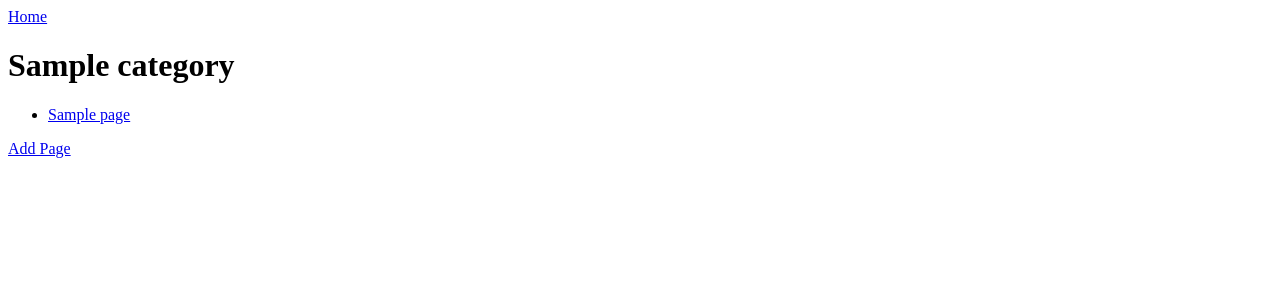
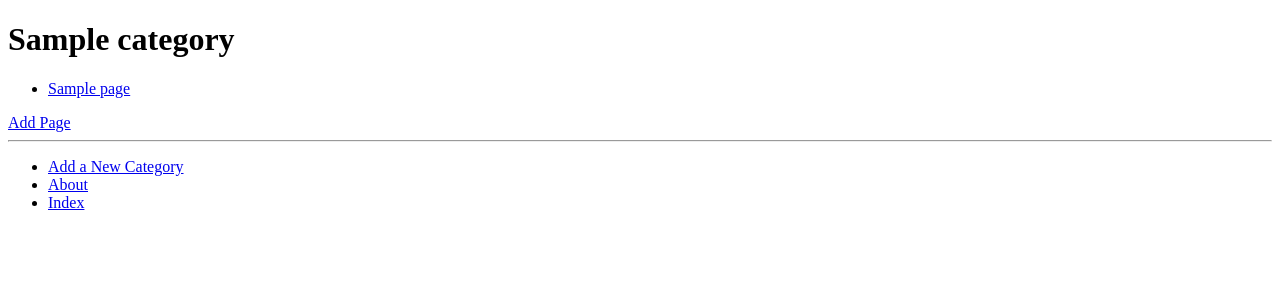
Before and after one commit to robertbrj/tango_with_django_project, a Django app: a page that uses templates/rango/category.html in a window 1280 px wide. Shown: the top 300 px of the page. Run offline with Django 3.2, Linux system fonts and the light colour scheme; tables that the repository leaves empty hold one stand-in row (values such as "Sample post").

Commit message:
added base template and category template extends it, end of chap 8.3, before first exercises

```diff
--- /dev/null
+++ b/templates/rango/base.html
@@ -0,0 +1,30 @@
+<!DOCTYPE html>
+{% load staticfiles %}
+
+<html>
+
+<head>
+    <title>
+        Rango -
+        {% block title_block %}
+        How to Tango with Django!
+        {% endblock %}
+    </title>
+</head>
+
+<body>
+    <div>
+        {% block body_block %}
+        {% endblock %}
+    </div>
+    <hr />
+    <div>
+        <ul>
+            <li><a href="{% url 'rango:add_category' %}">Add a New Category</a></li>
+            <li><a href="{% url 'rango:about' %}">About</a></li>
+            <li><a href="{% url 'rango:index' %}">Index</a></li>
+        </ul>
+    </div>
+</body>
+
+</html>
--- a/templates/rango/category.html
+++ b/templates/rango/category.html
@@ -1,15 +1,15 @@
-<!DOCTYPE html>
+{% extends 'rango/base.html' %}
+{% load staticfiles %}
 
-<html>
+{% block title_block %}
+{% if category %}
+{{ category.name }}
+{% else %}
+Unknown Category
+{% endif %}
+{% endblock %}
 
-<head>
-    <title>Rango</title>
-</head>
-
-<body>
-    <a href="{% url 'rango:index' %}">Home</a>
-
-    <div>
+{% block body_block %}
 {% if category %}
 <h1>{{ category.name }}</h1>
 {% if pages %}
@@ -21,11 +21,9 @@
 {% else %}
 <strong>No pages currently in category.</strong>
 {% endif %}
+
+<a href="{% url 'rango:add_page' category.slug %}">Add Page</a> <br />
 {% else %}
 The specified category does not exist.
 {% endif %}
-        <a href="/rango/category/{{ category.slug }}/add_page/">Add Page</a> <br />
-    </div>
-</body>
-
-</html>
+{% endblock %}
```
Lines whose indentation alone changed are shown as unchanged.
